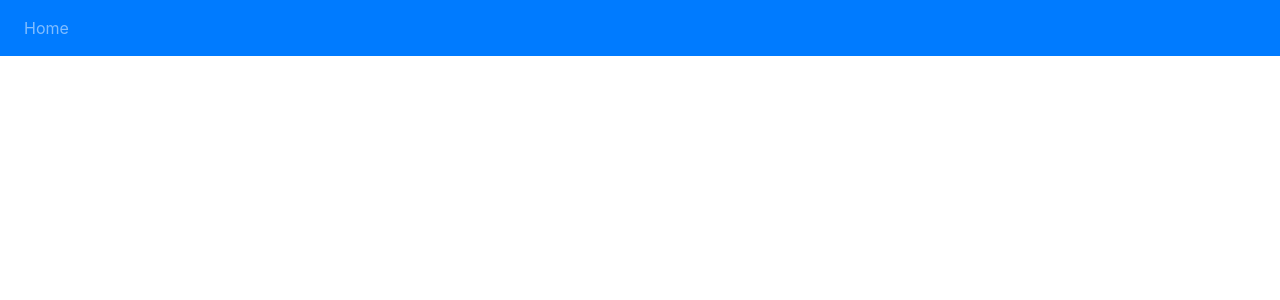
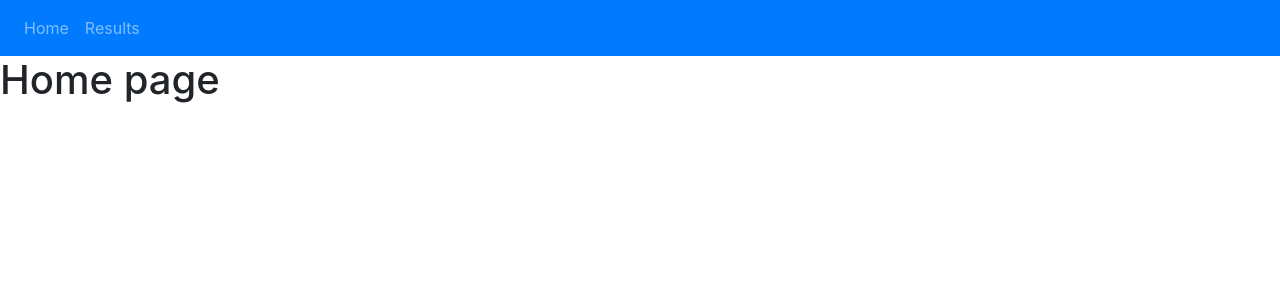
Before and after one commit to SaatvikV/InterviewIO, a React (Create React App) app in the folder main/: page /Results in a window 1280 px wide. Shown: the top 300 px of the page. Built offline with nearby package versions, Linux system fonts and the light colour scheme.

Commit message:
add results tab

```diff
--- /dev/null
+++ b/main/src/Results/results.js
@@ -0,0 +1,18 @@
+import React, { Component } from "react";
+import { Button } from 'react-bootstrap';
+import history from './../history';
+
+export default class Home extends Component {
+  render() {
+    return (
+      <div className="Results">
+        <div className="lander">
+          <h1>Home page</h1>
+          <form>
+
+          </form>
+        </div>
+      </div>
+    );
+  }
+}
--- a/main/src/Routes.js
+++ b/main/src/Routes.js
@@ -1,6 +1,7 @@
 import React, { Component } from "react";
 import { Router, Switch, Route } from "react-router-dom";
 
+import Results from "./Results/results";
 import Products from "./Product/Products";
 import Home from "./Home/Home";
 import history from './history';
@@ -11,7 +12,8 @@ export default class Routes extends Component {
             <Router history={history}>
                 <Switch>
                     <Route path="/" exact component={Home} />
-]                    <Route path="/Products" component={Products} />
+                                        <Route path="/Products" component={Products} />
+                    <Route path="/Results" component={Results} />
                 </Switch>
             </Router>
         )
--- a/main/src/components/Navbar.js
+++ b/main/src/components/Navbar.js
@@ -11,6 +11,7 @@ const Navigation = (props) => {
             <Navbar.Collapse id="basic-navbar-nav">
                 <Nav className="mr-auto">
                     <Nav.Link href="/">Home</Nav.Link>
+                    <Nav.Link href="/Results">Results</Nav.Link>
 
                 </Nav>
             </Navbar.Collapse>
```
